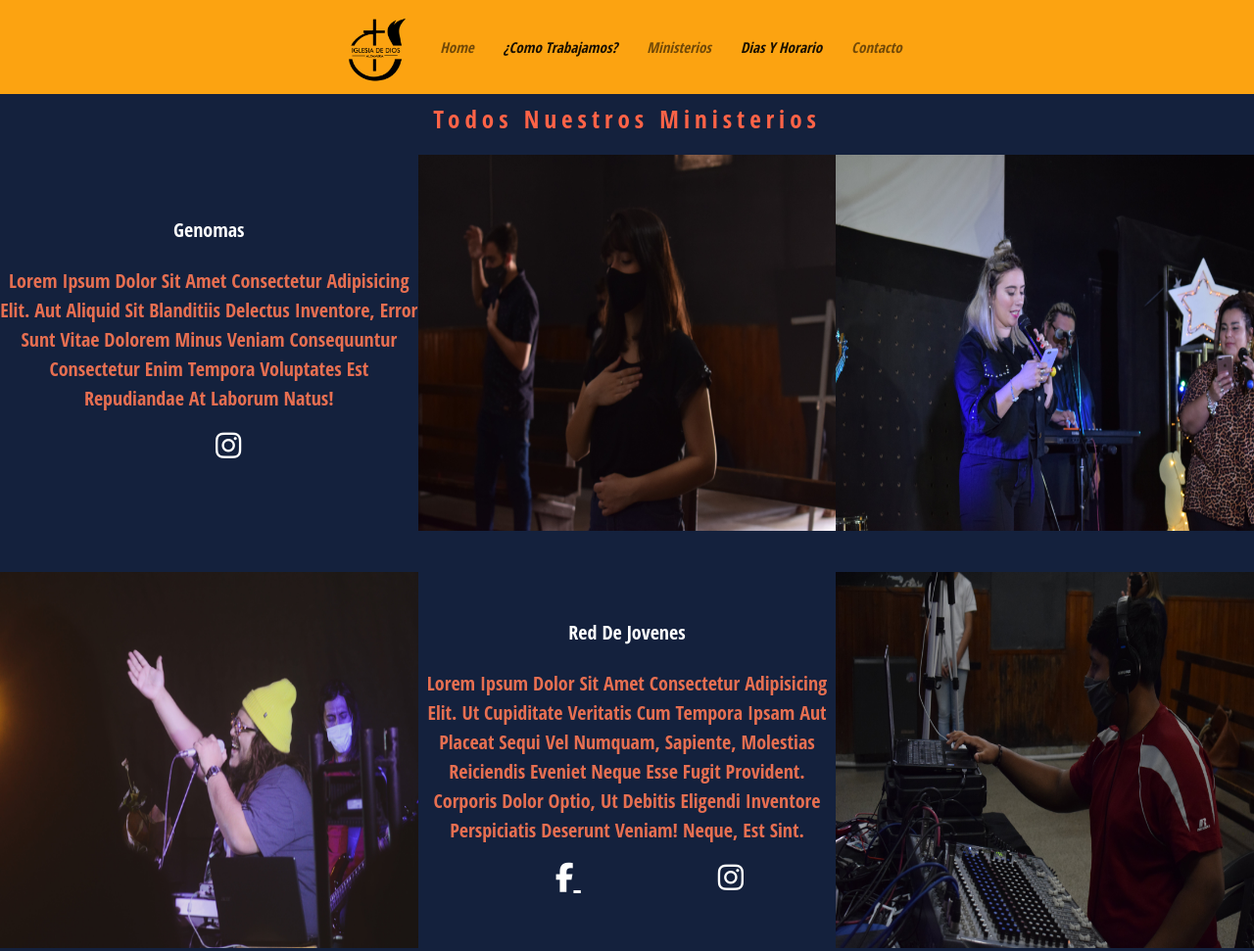
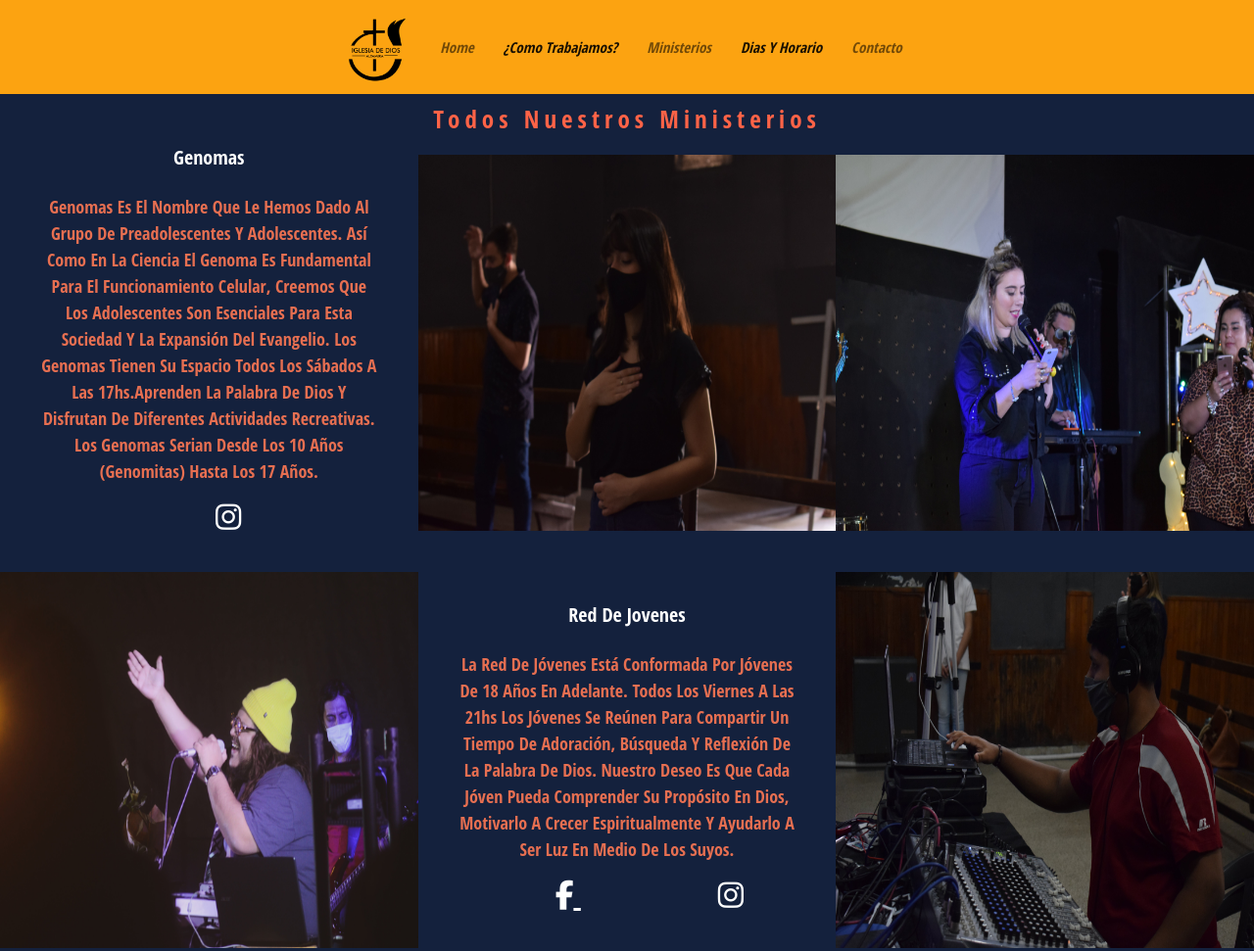
Before and after one commit to marianoagustin/iglesia-de-Dios, a website: page secciones/ministerio.html in a window 1280 px wide. Shown: the top 971 px of the page at 98% size. Drawn offline with nearby package versions, Linux system fonts and the light colour scheme.

Commit message:
agregado de parrafos

```diff
--- a/scss/_ministerio.scss
+++ b/scss/_ministerio.scss
@@ -30,7 +30,9 @@
         }
 
         .parrafo_Ministerio {
-            font-size: 2rem;
+            padding-right: 4rem;
+            padding-left: 4rem;
+            font-size: 1.8rem;
             color: #e76f51;
             text-align: center;
         }
--- a/secciones/ministerio.html
+++ b/secciones/ministerio.html
@@ -84,7 +84,9 @@
     <main class="tipo_Ministerios">
         <div>
       <h2 class="ministerios">genomas</h2>
-        <p class="parrafo_Ministerio">Lorem ipsum dolor sit amet consectetur adipisicing elit. Aut aliquid sit blanditiis delectus inventore, error sunt vitae dolorem minus veniam consequuntur consectetur enim tempora voluptates est repudiandae at laborum natus!</p>
+        <p class="parrafo_Ministerio">Genomas es el nombre que le hemos dado al grupo de preadolescentes y adolescentes.
+          Así como en la ciencia el genoma es fundamental para el funcionamiento celular, creemos que los adolescentes son esenciales para esta sociedad y la expansión del evangelio.
+          Los genomas tienen su espacio todos los sábados a las 17hs.aprenden la palabra de Dios y disfrutan de diferentes actividades recreativas. Los genomas serian desde los 10 años (genomitas) hasta los 17 años.</p>
 
         <a href="https://www.instagram.com/genomascba/?hl=es-la" class="jovenes">
           <i class="fab fa-instagram jovenes"></i>
@@ -99,7 +101,8 @@
 
       <div>
         <h2 class="ministerios">red de jovenes</h2>
-        <p class="parrafo_Ministerio">Lorem ipsum dolor sit amet consectetur adipisicing elit. Ut cupiditate veritatis cum tempora ipsam aut placeat sequi vel numquam, sapiente, molestias reiciendis eveniet neque esse fugit provident. Corporis dolor optio, ut debitis eligendi inventore perspiciatis deserunt veniam! Neque, est sint.</p>
+        <p class="parrafo_Ministerio">La Red de Jóvenes está conformada por jóvenes de 18 años en adelante. Todos los viernes a las 21hs los jóvenes se reúnen para compartir un tiempo de adoración, búsqueda y reflexión de la palabra de Dios.
+          Nuestro deseo es que cada jóven pueda comprender su propósito en Dios, motivarlo a crecer espiritualmente y ayudarlo a ser luz en medio de los suyos.</p>
         <div>
           <a href="https://www.facebook.com/reddejovenescba" class="faceInsta">
             <i class="fab fa-facebook-f"></i>
```
Also changed, not shown: css/estilos.css.
